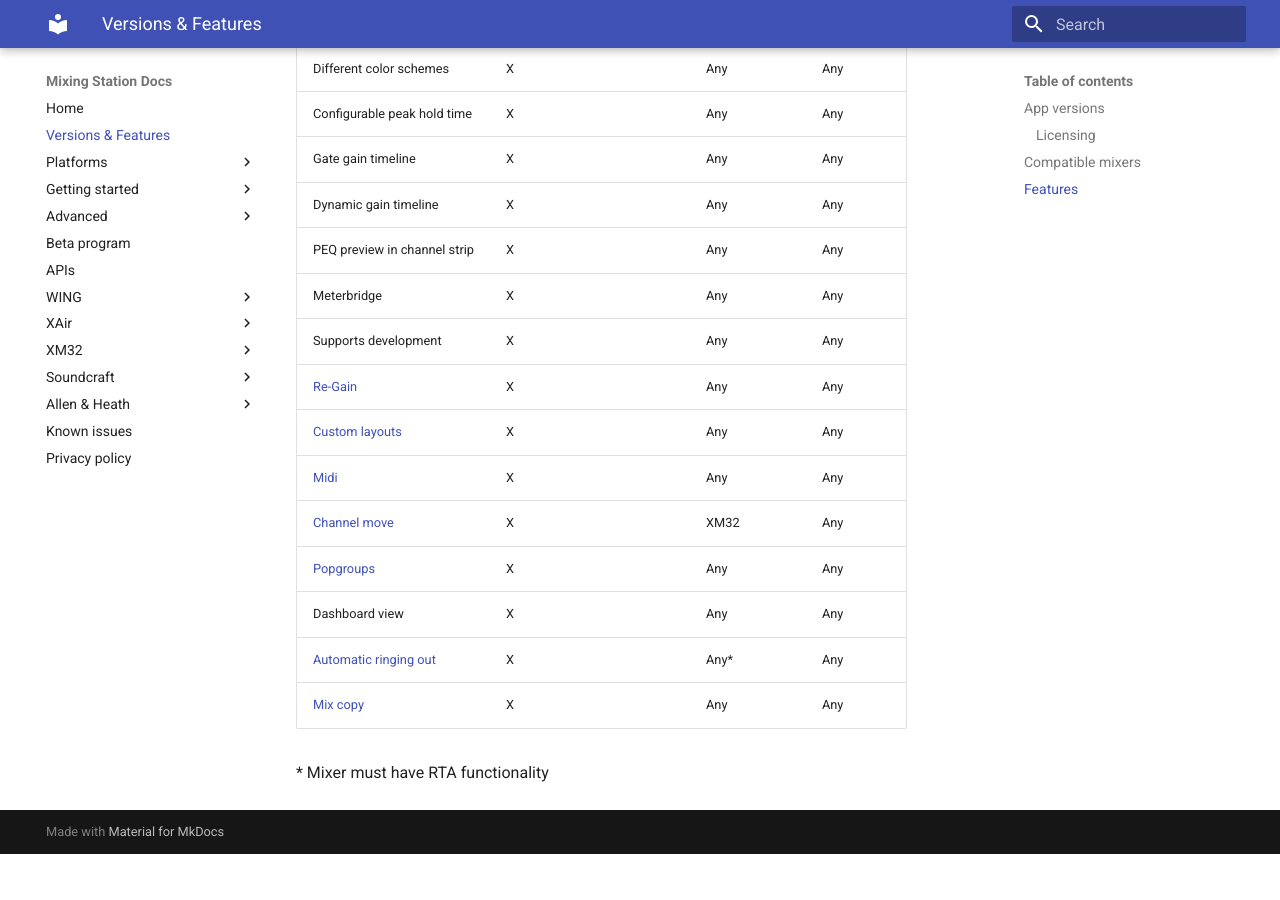
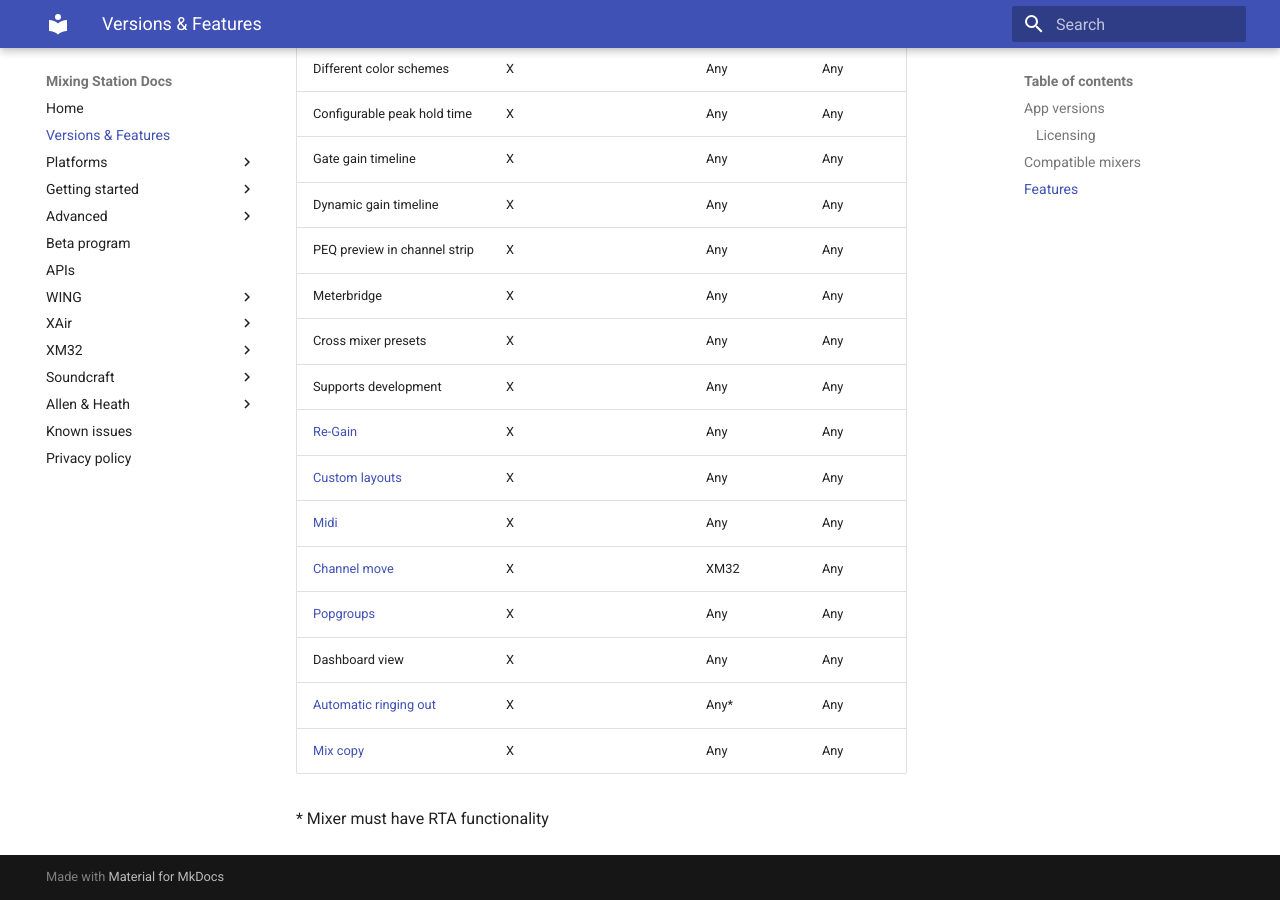
Before and after one commit to davidgiga1993/mixing-station-docs, an MkDocs documentation site: the page built from docs/feature-list.md, in a window 1280 px wide and 900 px high, scrolled down 1529 px. Built offline with MkDocs 1.6.1 and Material for MkDocs 9.7.7, drawn with Linux system fonts in a browser that asks for light colours; before the commit the page ends 2383 px from its top, so only the background shows below that.

Commit message:
Add new feature to list

```diff
--- a/docs/feature-list.md
+++ b/docs/feature-list.md
@@ -45,6 +45,7 @@
 | Dynamic gain timeline | X | | Any | Any |
 | PEQ preview in channel strip | X | | Any | Any |
 | Meterbridge | X | | Any | Any |
+| Cross mixer presets | X | | Any | Any |
 | Supports development | X | | Any | Any |
 | [Re-Gain](re-gain.md) | X | | Any | Any |
 | [Custom layouts](custom-layouts.md) | X | | Any | Any |
```
